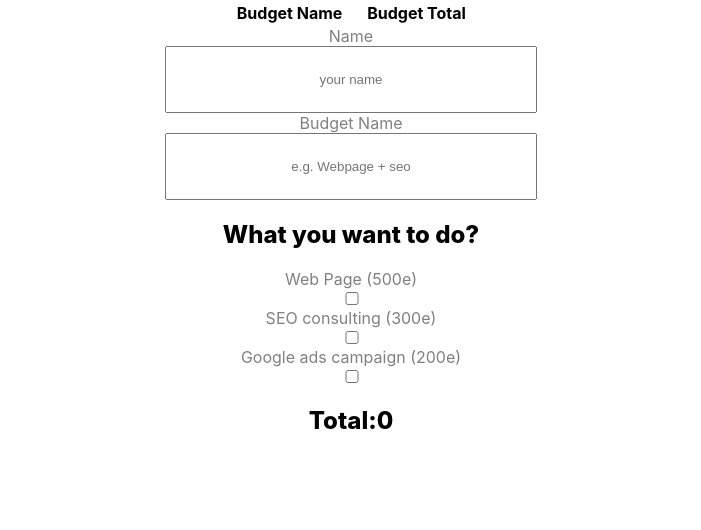
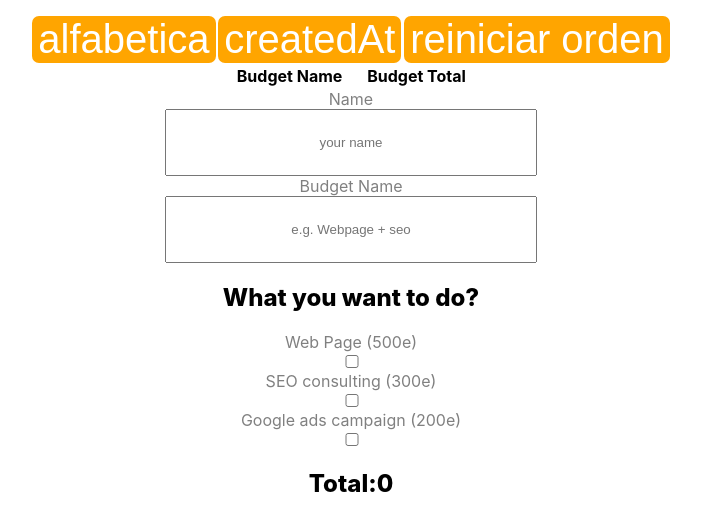
Before and after one commit to richhard6/S7.Budget, a React (Create React App) app: page /budget in a window 1280 px wide. Shown: the top 530 px of the page, without its empty margins (289-990 px from the left). Built offline with nearby package versions, Linux system fonts and the light colour scheme.

Commit message:
created buttons for sorting the budgets, need to fix the bug about updating whenn hitting save and change the SAVE button to a higher component, almost ready

```diff
--- a/src/components/budgetList/BudgetList.js
+++ b/src/components/budgetList/BudgetList.js
@@ -1,11 +1,12 @@
 import Budget from '../budget/Budget'
 import { useEffect, useState } from 'react'
 
-import { Table, TableHeading, TableRow } from './styles'
+import { Table, TableBody, TableHeading, TableRow } from './styles'
+import { Button, WrapperButton } from '../extra/styles'
 
 function BudgetList({ budget }) {
   //Hay que crear enn este componente un botton para organizarlo
-  //alfabeticamente y por fecha de creacion(need crear property de createdAt.)
+  //alfabeticamente y por fecha de creacion
   //un buton para poder reinciar el orden,
   //componente separado para search bar, que mostrara solo entonces
   //el nombre de budget que coincida con el user  input
@@ -26,15 +27,25 @@ function BudgetList({ budget }) {
 
   useEffect(() => {
     allStorage()
+    // aqui uando le damos a SAVE no se esta actualizaxndo la lista de budgets
   }, [budget])
 
+  //crear que budgetList se muestre condicionalmente solo si hay budgets en el local... eso se haria en el componente padre
   return (
+    <>
+      <WrapperButton>
+        <Button>alfabetica</Button>
+        <Button>createdAt</Button>
+        <Button>reiniciar orden</Button>
+      </WrapperButton>
+
       <Table>
-      <tbody>
+        <TableBody>
           <TableRow>
             <TableHeading>Budget Name</TableHeading>
             <TableHeading>Budget Total</TableHeading>
           </TableRow>
+
           {allBudgets.map((budget, index) => {
             return (
               <Budget
@@ -44,8 +55,9 @@ function BudgetList({ budget }) {
               />
             )
           })}
-      </tbody>
+        </TableBody>
       </Table>
+    </>
   )
 }
 
--- a/src/components/budgetList/styles.js
+++ b/src/components/budgetList/styles.js
@@ -15,3 +15,5 @@ export const TableWrapper = styled.tr`
   align-items: center;
   width: 150%;
 `
+
+export const TableBody = styled.tbody``
--- a/src/components/extra/styles.js
+++ b/src/components/extra/styles.js
@@ -23,6 +23,7 @@ export const Button = styled.button`
   border: none;
   background-color: orange;
   border-radius: 7px;
+  margin-top: 1rem;
 `
 
 export const WrapperButton = styled.div`
--- a/src/components/info/Info.js
+++ b/src/components/info/Info.js
@@ -1,4 +1,5 @@
 import { useState, useEffect, useRef } from 'react'
+import { Button } from '../extra/styles'
 
 import Modal from '../modal/Modal'
 
@@ -28,9 +29,13 @@ function Info({ text }) {
     }
   }, [showModal])
 
+  //se podria hacer otro bototn diferente para la i de info
+
+  //faltan styled para ese div ref y para la P
+
   return (
     <div ref={ref}>
-      <button onClick={handleClick}>i</button>
+      <Button onClick={handleClick}>i</Button>
       {showModal && (
         <Modal onClose={handleClose}>
           <p>{text}</p>
--- a/src/components/panel/Panel.js
+++ b/src/components/panel/Panel.js
@@ -1,5 +1,6 @@
 import { useState, useEffect } from 'react'
 import Extra from '../extra/Extra'
+import { Button } from '../extra/styles'
 
 function Panel({ setTotalPrice, isClicked, setBudget, budget }) {
   const [adds, setAdds] = useState({ pages: 0, languages: 0 })
@@ -17,10 +18,10 @@ function Panel({ setTotalPrice, isClicked, setBudget, budget }) {
       }
     })
   }, [adds, setBudget]) //hay que haxer que cada vez que haya una modificacion en el state budget: actualice lo q esta guardado en el local, puesto que solo esta actualizando cuando le damos clcik en la OPCION D WEBPAGE
+  //EL SAVE NO PUEDE ESTAR AQUI; TIENE QUE APARECER TANTO COMO SI LE DOY AA WEB O NO.
 
   const getAdds = (type, e) => {
     const add = adds.pages * adds.languages * 30
-
     if (e.target.value) {
       if (type === 'pages') {
         setAdds((prevAdds) => {
@@ -30,7 +31,6 @@ function Panel({ setTotalPrice, isClicked, setBudget, budget }) {
           }
         })
       }
-
       if (type === 'languages') {
         setAdds((prevAdds) => {
           return {
@@ -59,13 +59,13 @@ function Panel({ setTotalPrice, isClicked, setBudget, budget }) {
         budget={budget}
       />
 
-      <button
+      <Button
         onClick={() =>
           localStorage.setItem(budget.budgetName, JSON.stringify(budget))
         }
       >
-        SAVEEEEEE
-      </button>
+        SAVE
+      </Button>
     </>
   )
 }
--- /dev/null
+++ b/src/components/search/Search.js
@@ -0,0 +1,5 @@
+function Search() {
+  return <input>searchbar</input>
+}
+
+export default Search
```
Lines whose indentation alone changed are shown as unchanged.
